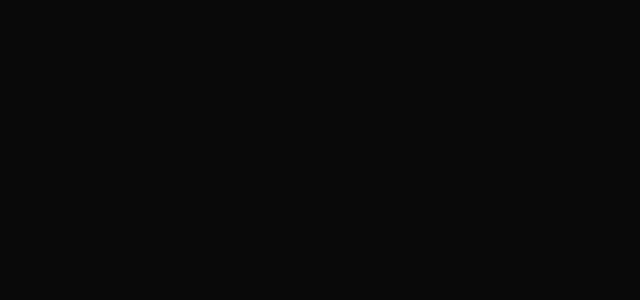
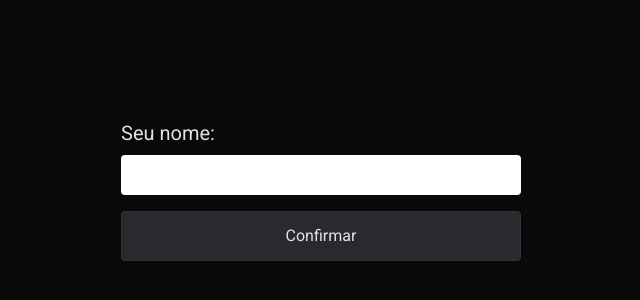
Before and after one commit to TiagoFreitas03/app-collection, a React (Vite) app: page /hello in a window 1280 px wide. Before the commit this address had no page. Shown: the part 202-502 px from the top of the page, without its empty margins (319-959 px from the left). Built offline with nearby package versions, Linux system fonts and the light colour scheme.

Commit message:
Aplicação Hello

```diff
--- a/src/App.tsx
+++ b/src/App.tsx
@@ -13,6 +13,7 @@ import { DynamicCSSVariables } from './apps/DynamicCSSVariables'
 import { FirstDatabaseApp } from './apps/FirstDatabaseApp'
 import { FlipImage } from './apps/FlipImage'
 import { GithubStatus } from './apps/GithubStatus'
+import { Hello } from './apps/Hello'
 import { Json2Csv } from './apps/Json2Csv'
 import { RandomNumberGenerator } from './apps/RandomNumberGenerator'
 import { WordFrequency } from './apps/WordFrequency'
@@ -33,6 +34,7 @@ const Home = () => {
 			<Link to='/first-db-app'>First DB App</Link>
 			<Link to='/flip-image'>Flip Image</Link>
 			<Link to='/github-status'>GitHub Status</Link>
+			<Link to='/hello'>Hello App</Link>
 			<Link to='/json-2-csv'>JSON 2 CSV</Link>
 			<Link to='/random-number'>Random Number Generator</Link>
 			<Link to='/word-frequency'>Word Frequency</Link>
@@ -58,6 +60,7 @@ export function App() {
 				<Route path='/first-db-app' element={<FirstDatabaseApp />} />
 				<Route path='/flip-image' element={<FlipImage />} />
 				<Route path='/github-status' element={<GithubStatus />} />
+				<Route path='/hello' element={<Hello />} />
 				<Route path='/json-2-csv' element={<Json2Csv />} />
 				<Route path='/random-number' element={<RandomNumberGenerator />} />
 				<Route path='/word-frequency' element={<WordFrequency />} />
--- /dev/null
+++ b/src/apps/Hello.tsx
@@ -0,0 +1,45 @@
+import { useState } from 'react'
+
+export function Hello() {
+	const [name, setName] = useState('')
+	const [hello, setHello] = useState('')
+
+	async function searchHello() {
+		if (name === '')
+			return alert('Informe seu nome')
+
+		let res = await fetch('http://ip-api.com/json/')
+		let data = await res.json()
+		const { query: ip } = data
+
+		res = await fetch(`https://fourtonfish.com/hellosalut/?ip=${ip}`)
+		data = await res.json()
+		setHello(decodeHtml(data.hello))
+	}
+
+	function decodeHtml(html: any) {
+		var txt = document.createElement("textarea")
+		txt.innerHTML = html
+		return txt.value
+	}
+
+	return (
+		<div className="w-screen h-screen flex justify-center items-center">
+			{hello === '' ? (
+				<div>
+					<label className="block mb-2 text-xl">Seu nome:</label>
+					<input
+						value={name}
+						onChange={e => setName(e.target.value)}
+						className="w-[400px] block p-2 rounded"
+					/>
+
+					<button
+						className="w-[400px] bg-gray-600 rounded border border-gray-500 py-3 px-8 my-4"
+						onClick={searchHello}
+					>Confirmar</button>
+				</div>
+			) : <p className="text-2xl">{hello}, {name}</p>}
+		</div>
+	)
+}
```
Also changed, not shown: 1 other file (tests, documents, lock files or other folders).
